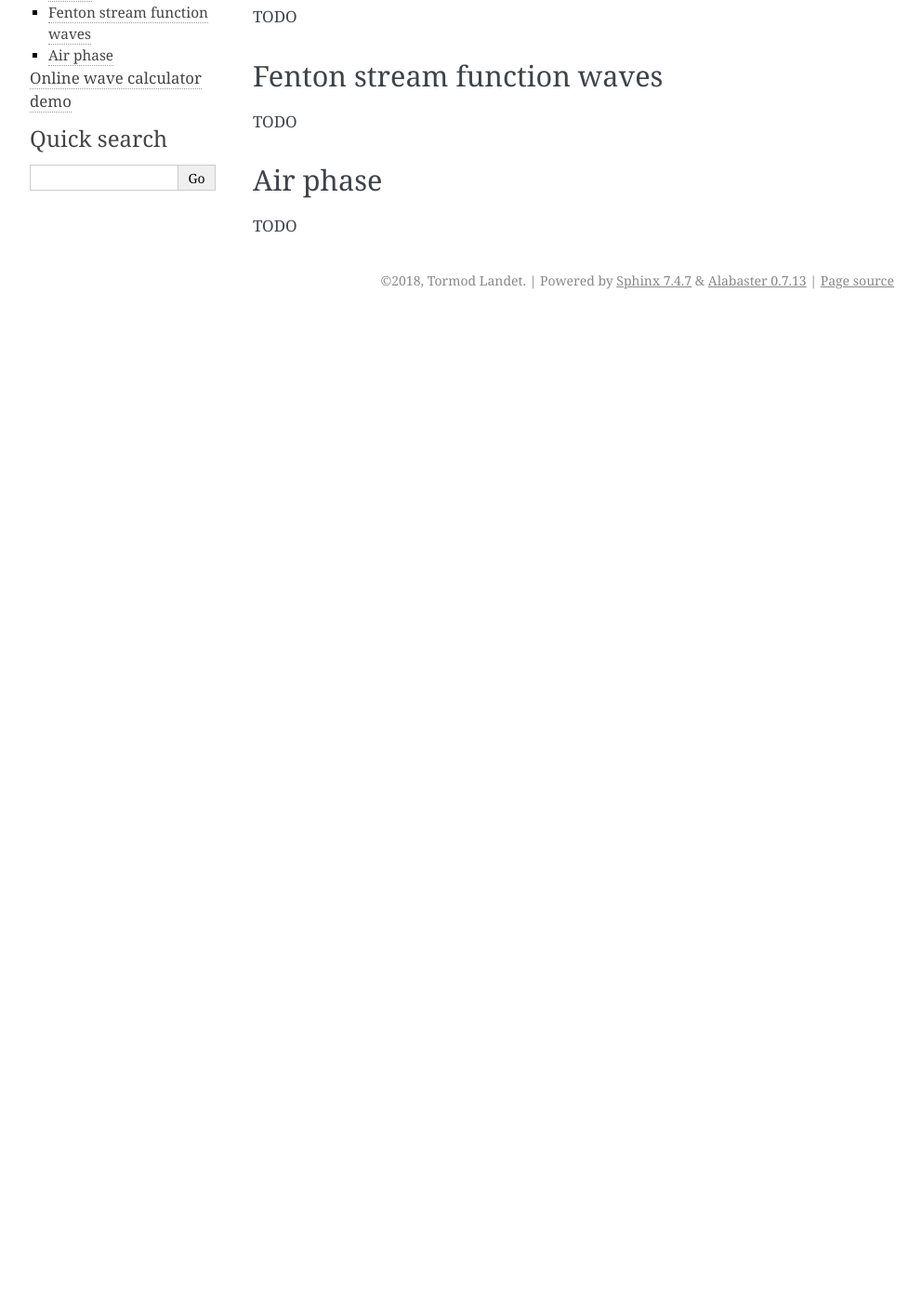
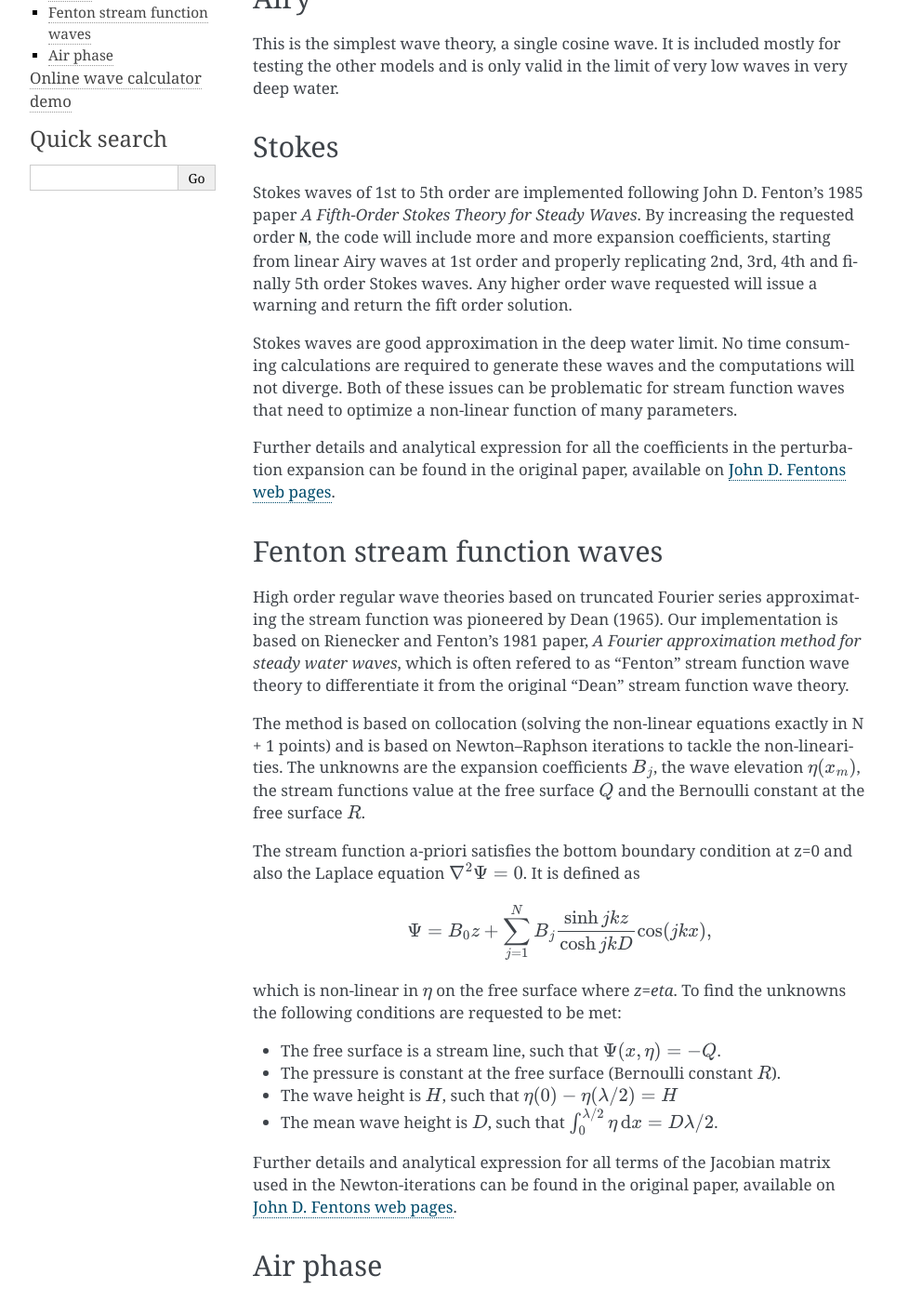
Before and after one commit to TormodLandet/raschii, a Sphinx documentation site: the page built from documentation/wave_models.rst, in a window 1280 px wide and 1400 px high, scrolled down 282 px. Shown: the whole window at 93% size, without its empty margins (148-1140 px from the left). Built offline with Sphinx 7.4.7, drawn with Linux system fonts in a browser that asks for light colours; before the commit the page ends 900 px from its top, so only the background shows below that; some of the changed text lies outside the part shown.

Commit message:
Doc update
[skip ci]

```diff
--- a/documentation/conf.py
+++ b/documentation/conf.py
@@ -17,33 +17,34 @@
 # sys.path.insert(0, os.path.abspath('.'))
 
 
-# -- Build RaschiDart online calculator javascript code  ---------------------
+# -- Build the RaschiiDart online calculator javascript code  -----------------
 #
-import subprocess, json
+import os, subprocess, json
 
+if not 'NO_GEN_JS' in os.environ:
+    # Generate the JS code with dart2js after checking it out from git
 
-def build_raschii_dart():
-    repo = 'https://bitbucket.org/trlandet/raschiidart.git'
-    dirname = 'raschii_dart.git'
-    cmds = [(['git', 'clone', repo, dirname], '.'),
-            (['dart2js', 'raschii_web.dart', '-m', '-o', 'raschii.js'], dirname),
-            (['mv', 'raschii.js', '../_static/'], dirname),
-            (['rm', '-rf', dirname], '.')]
-    for cmd, workdir in cmds:
-        print('RUNNING:', ' '.join(cmd))
-        subprocess.check_call(cmd, cwd=workdir)
+    def build_raschii_dart():
+        repo_url = 'https://bitbucket.org/trlandet/raschiidart.git'
+        repo_name = 'raschii_dart.git'
+        cmds = [(['git', 'clone', repo_url, repo_name], '.'),
+                (['dart2js', 'raschii_web.dart', '-m', '-o', 'raschii.js'],
+                 repo_name),
+                (['mv', 'raschii.js', '../_static/'], repo_name),
+                (['rm', '-rf', repo_name], '.')]
+        for cmd, workdir in cmds:
+            print('RUNNING:', ' '.join(cmd))
+            subprocess.check_call(cmd, cwd=workdir)
 
+    try:
+        build_raschii_dart()
+    except Exception as e:
+        error = str(e)
 
-try:
-    build_raschii_dart()
-except Exception as e:
-    error = str(e)
-
-    print(error)
-    with open('_static/raschii.js', 'at') as f:
-        f.write('element.innerHTML += "<br><b>Got error:</b><br>" +')
-        f.write('"<pre>" + %s + "</pre>";\n' % json.dumps(error))
-
+        print(error)
+        with open('_static/raschii.js', 'at') as f:
+            f.write('element.innerHTML += "<br><b>Got error:</b><br>" +')
+            f.write('"<pre>" + %s + "</pre>";\n' % json.dumps(error))
 
 # -- Project information -----------------------------------------------------
 
--- a/documentation/wave_models.rst
+++ b/documentation/wave_models.rst
@@ -1,27 +1,115 @@
 ===========
 Wave models
 ===========
+
+All wave models are implemented in such a way that there is a crest at ``x=0``
+at ``t = 0`` and the waves are traveling in the positive x-direction. The origin
+of the coordinate system is on the sea floor, which is assumed to be horizontal.
+The default acceleration of gravity is ``9.81``, so the input quantities should
+be given in the SI system.
 
 
 Airy
 ====
 
-TODO
+This is the simplest wave theory, a single cosine wave. It is included mostly
+for testing the other models and is only valid in the limit of very low waves
+in very deep water.
 
 
 Stokes
 ======
 
-TODO
+Stokes waves of 1st to 5th order are implemented following John D. Fenton's 1985
+paper *A Fifth‐Order Stokes Theory for Steady Waves*. By increasing the
+requested order ``N``, the code will include more and more expansion
+coefficients, starting from linear Airy waves at 1st order and properly
+replicating 2nd, 3rd, 4th and finally 5th order Stokes waves. Any higher order
+wave requested will issue a warning and return the fift order solution.
+
+Stokes waves are good approximation in the deep water limit. No time consuming
+calculations are required to generate these waves and the computations will not
+diverge. Both of these issues can be problematic for stream function waves that
+need to optimize a non-linear function of many parameters.
+
+Further details and analytical expression for all the coefficients in the
+perturbation expansion can be found in the original paper, available on `John D.
+Fentons web pages <http://johndfenton.com/Papers/Papers-John%20Fenton.html>`_.
 
 
 Fenton stream function waves
 =============================
 
-TODO
+High order regular wave theories based on truncated Fourier series approximating
+the stream function was pioneered by Dean (1965). Our implementation is based on
+Rienecker and Fenton's 1981 paper, *A Fourier approximation method for steady
+water waves*, which is often refered to as "Fenton" stream function wave theory
+to differentiate it from the original "Dean" stream function wave theory.
+
+The method is based on collocation (solving the non-linear equations exactly in
+N + 1 points) and is based on Newton–Raphson iterations to tackle the
+non-linearities. The unknowns are the expansion coefficients :math:`B_j`, the
+wave elevation :math:`\eta(x_m)`, the stream functions value at the free surface
+:math:`Q` and the Bernoulli constant at the free surface :math:`R`.
+
+The stream function a-priori satisfies the bottom boundary condition at z=0 and
+also the Laplace equation :math:`\nabla^2\Psi=0`. It is defined as
+
+.. math::
+
+    \Psi = B_0 z + \sum_{j=1}^{N} B_j \frac{\sinh jkz}{\cosh jkD} \cos(j k x),
+
+which is non-linear in :math:`\eta` on the free surface where `z=\eta`. To find
+the unknowns the following conditions are requested to be met:
+
+- The free surface is a stream line, such that
+  :math:`\Psi(x, \eta) = -Q`.
+- The pressure is constant at the free surface
+  (Bernoulli constant :math:`R`).
+- The wave height is :math:`H`, such that
+  :math:`\eta(0) - \eta(\lambda/2) = H`
+- The mean wave height is :math:`D`, such that
+  :math:`\int_0^{\lambda/2} \eta\,\mathrm d x = D \lambda / 2`.
+
+Further details and analytical expression for all terms of the Jacobian matrix
+used in the Newton-iterations can be found in the original paper, available on
+`John D. Fentons web pages
+<http://johndfenton.com/Papers/Papers-John%20Fenton.html>`_.
 
 
 Air phase
 =========
 
-TODO
+Raschii was origially written to provide good initial conditions for a two-phase
+Navier-Stokes solver. In order to initialise the domain with a divergence free
+velocity field it is important to also compute the velocities in the air phase.
+The Fourier series stream function from Rienecker and Fenton (1981) is used also
+for the air phase. Using a stream function ensures an exactly divergence free
+velocity field.
+
+The "Fenton" stream function is linear in the unknown parameters when the wave
+elevation is known. The air-phase velocities are computed after the water wave
+has been established, so this means that the expansion coefficients
+:math:`B_{1..N}` can be found by a simple linear solve to satisfy that the free
+surface is a stream function also in the air phase. In order to use the "Fenton"
+stream function the z-coordinate is flipped such that the velocity is purely
+horizontal a distance ``depth_air`` above the free surface.
+
+.. figure:: figures/air_vel_compare.png
+   :alt: comparison of blended and unblended stream function velocities near the
+         free surface
+
+   Comparison of blended and unblended stream function velocities near the free
+   surface
+
+The resulting velocity field can be seen on the left in the above figure. As can
+be seen the velocities in the water and air phases are reasonably continuous,
+but some discrepancies are highlighted. To combat these problems a blending is
+done between the two stream functions. The stream function in the water domain
+is left entirely undisturbed, but from the free surface and a distance
+``air_blend_distance`` up—by default the same as the wave height—the stream
+function in the water is smoothly transitioned into the the stream function in
+the air. The results can be seen in the right image. Since the blending is done
+to create a new stream function, :math:`\Psi_\text{blended} = (1 - f)
+\Psi_\text{water} + f \Psi_\text{air}`, the resulting velocity field is exactly
+divergence free.
```
Also changed, not shown: documentation/figures/air_vel_compare.png (added), 1 other file.
